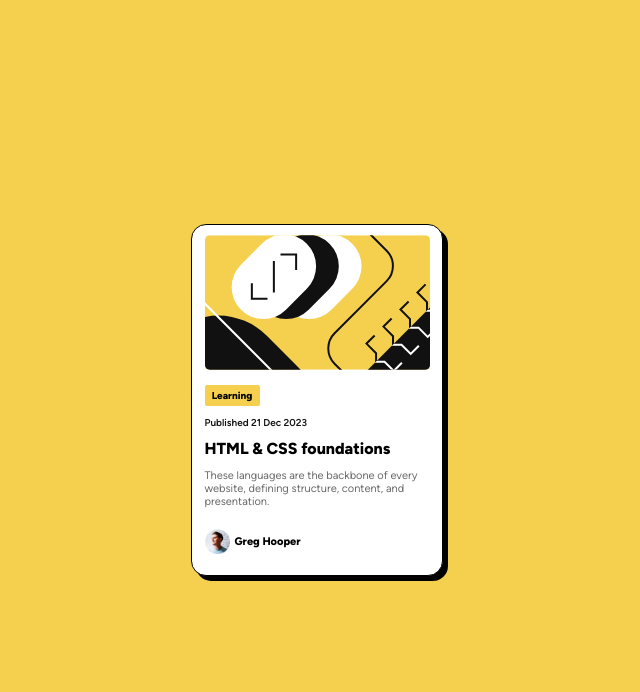
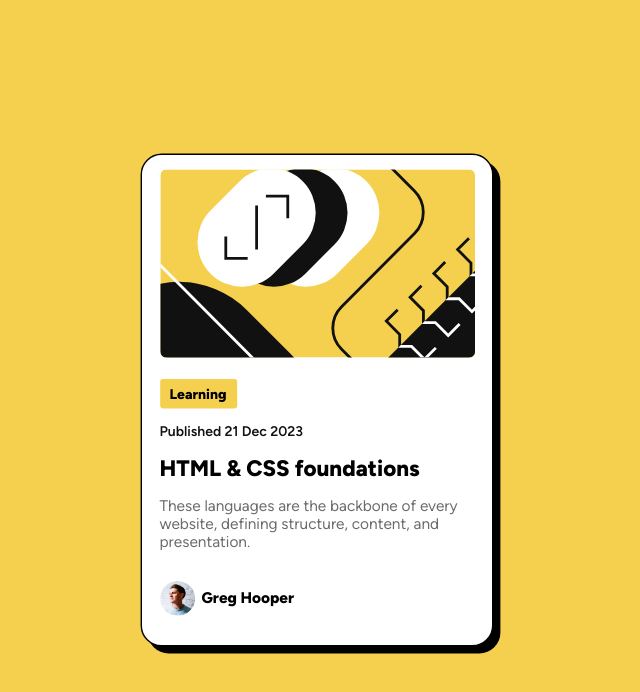
Before and after one commit to baturalperbay/blog-preview-card, a plain HTML site: page index.html in a window 1280 px wide. Shown: the whole page, without its empty margins (323-963 px from the left). Drawn offline with Linux system fonts and the light colour scheme.

Commit message:
Update style.css

```diff
--- a/style.css
+++ b/style.css
@@ -18,6 +18,7 @@ body {
 /* t r b l */
 
 .info-card {
+    scale: 1.4;
     display: flex;
     flex-direction: column;
     margin: 0 auto 0 auto;
```
